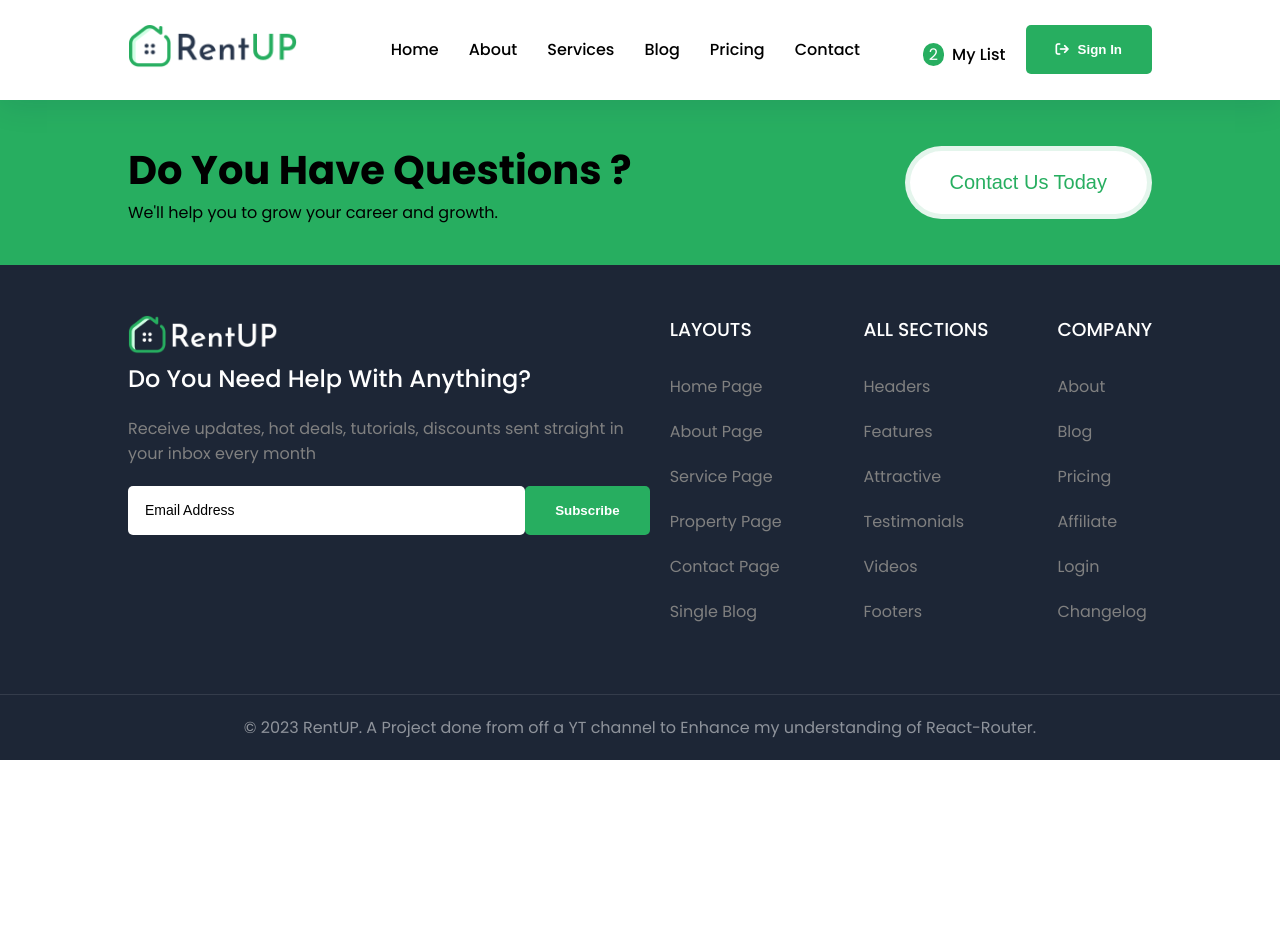
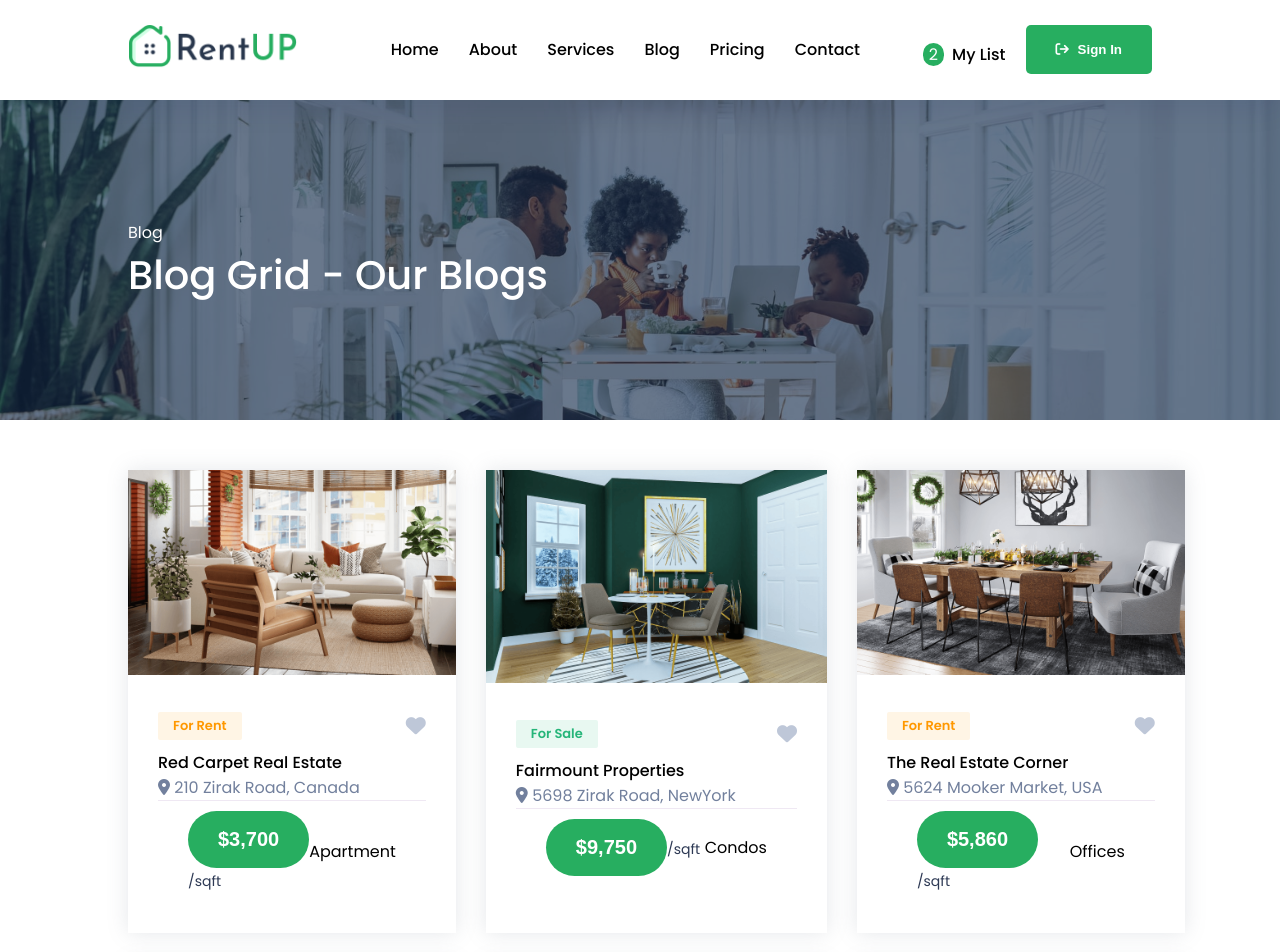
Before and after one commit to zubbyzillion/HomeVille-Estate, a React (Vite) app: page /blog in a window 1280 px wide. Shown: the top 952 px of the page. Before the commit the page ends 800 px from the top, so only its background shows below. Built offline with nearby package versions, Linux system fonts and the light colour scheme.

Commit message:
Blog Section routed

```diff
--- a/src/components/blog/Blog.jsx
+++ b/src/components/blog/Blog.jsx
@@ -1,9 +1,18 @@
 import React from "react"
+import Back from "../common/Back";
+import RecentCard from "../home/recent/RecentCard";
+import "../home/recent/recent.css";
+import img from "../images/about.jpg";
 
 const Blog = () => {
   return (
     <>
-
+        <section className="blog-out mb">
+            <Back name="Blog" title="Blog Grid - Our Blogs" cover={img} />
+            <div className="container recent">
+                <RecentCard />
+            </div>
+        </section>
     </>
   )
 }
--- a/src/components/pages/pages.jsx
+++ b/src/components/pages/pages.jsx
@@ -4,8 +4,8 @@
 import Home from "../home/Home";
 import Footer from "../common/footer/Footer";
 import About from "../about/About";
-// import Blog from "../blog/Blog";
 import Services from "../services/Services";
+import Blog from "../blog/Blog";
 // import Contact from "../contact/Contact";
 
 const Pages = () => {
@@ -17,6 +17,7 @@
                     <Route exact path="/" component={Home} />
                     <Route exact path="/about" component={About} />
                     <Route exact path="/services" component={Services} />
+                    <Route exact path="/blog" component={Blog} />
                 </Switch>
                 <Footer />
             </Router>
```
